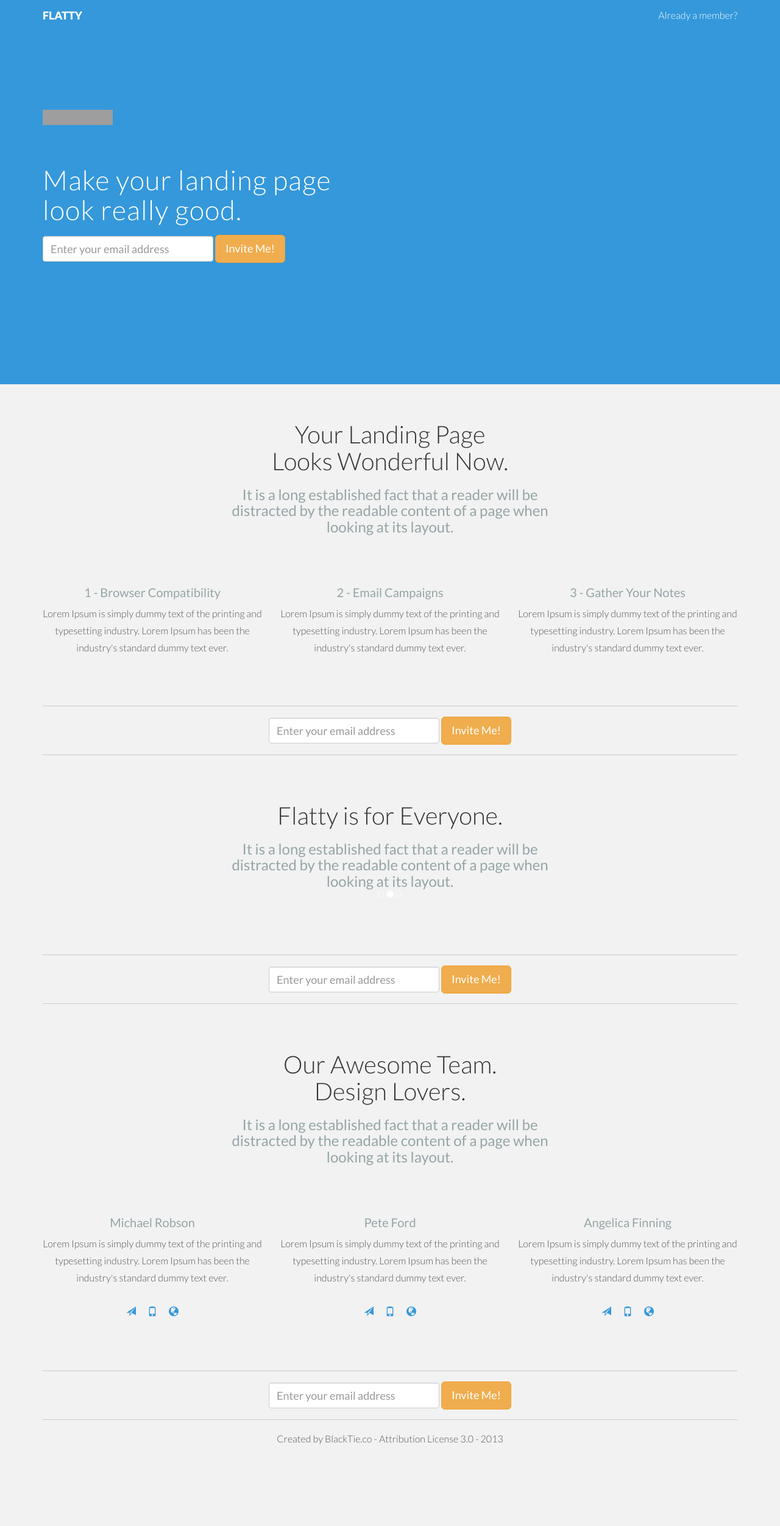
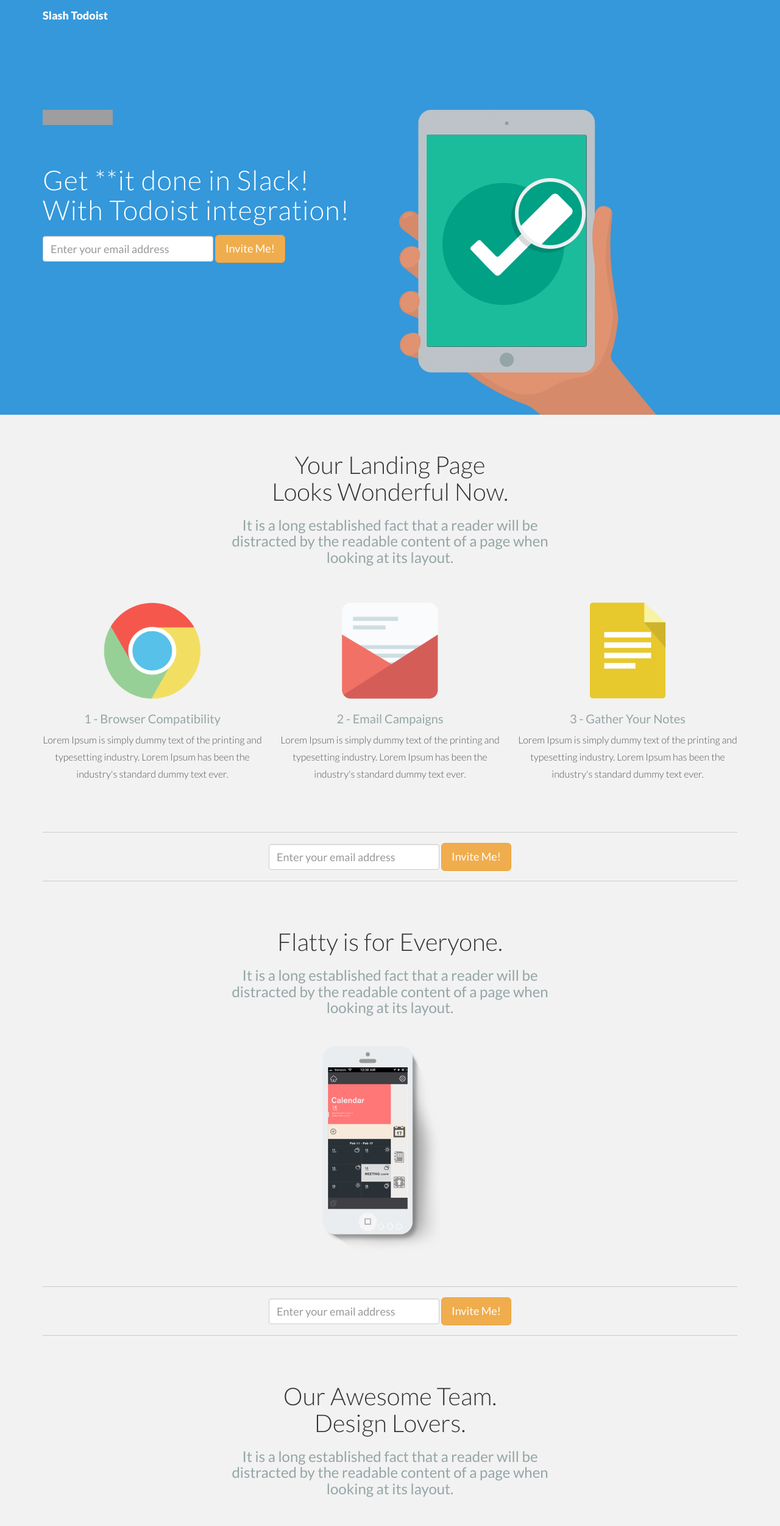
Before and after one commit to nko5/hicapacity, a website: page public/index.html in a window 1280 px wide. Shown: the top 2502 px of the page at 61% size. Before the commit the page ends 2398 px from the top, so only its background shows below. Drawn offline with nearby package versions, Linux system fonts and the light colour scheme; grey boxes are pictures that could not be loaded.

Commit message:
Added title and slogan

```diff
--- a/public/index.html
+++ b/public/index.html
@@ -6,15 +6,15 @@
     <meta name="viewport" content="width=device-width, initial-scale=1.0">
     <meta name="description" content="">
     <meta name="author" content="">
-    <link rel="shortcut icon" href="assets/img/favicon.png">
+    <link rel="shortcut icon" href="/img/favicon.png">
 
     <title>Node Knockout 2015: Slack to Todoist integration</title>
 
     <!-- Bootstrap core CSS -->
-    <link href="styles/bootstrap.css" rel="stylesheet">
+    <link href="/styles/bootstrap.css" rel="stylesheet">
 
     <!-- Custom styles for this template -->
-    <link href="styles/main.css" rel="stylesheet">
+    <link href="/styles/main.css" rel="stylesheet">
 
     <!-- Fonts from Google Fonts -->
 	<link href='http://fonts.googleapis.com/css?family=Lato:300,400,900' rel='stylesheet' type='text/css'>
@@ -37,13 +37,8 @@
             <span class="icon-bar"></span>
             <span class="icon-bar"></span>
           </button>
-          <a class="navbar-brand" href="#"><b>FLATTY</b></a>
+          <a class="navbar-brand" href="#"><b>Slash Todoist</b></a>
         </div>
-        <div class="navbar-collapse collapse">
-          <ul class="nav navbar-nav navbar-right">
-            <li><a href="#">Already a member?</a></li>
-          </ul>
-        </div><!--/.nav-collapse -->
       </div>
     </div>
 
@@ -52,8 +47,8 @@
 			<div class="row">
 				<div class="col-lg-6">
                     <iframe src="http://nodeknockout.com/iframe/hicapacity" frameborder=0 scrolling=no allowtransparency=true width=115 height=25></iframe>
-					<h1>Make your landing page<br/>
-					look really good.</h1>
+                    <h1>Get **it done in Slack!<br/>
+                        With Todoist integration!</h1>
 					<form class="form-inline" role="form">
 					  <div class="form-group">
 					    <input type="email" class="form-control" id="exampleInputEmail1" placeholder="Enter your email address">
@@ -62,7 +57,7 @@
 					</form>
 				</div><!-- /col-lg-6 -->
 				<div class="col-lg-6">
-					<img class="img-responsive" src="assets/img/ipad-hand.png" alt="">
+					<img class="img-responsive" src="/img/theme/ipad-hand.png" alt="">
 				</div><!-- /col-lg-6 -->
 
 			</div><!-- /row -->
@@ -79,20 +74,20 @@
 
 		<div class="row mt centered">
 			<div class="col-lg-4">
-				<img src="assets/img/ser01.png" width="180" alt="">
+				<img src="/img/theme/ser01.png" width="180" alt="">
 				<h4>1 - Browser Compatibility</h4>
 				<p>Lorem Ipsum is simply dummy text of the printing and typesetting industry. Lorem Ipsum has been the industry's standard dummy text ever.</p>
 			</div><!--/col-lg-4 -->
 
 			<div class="col-lg-4">
-				<img src="assets/img/ser02.png" width="180" alt="">
+				<img src="/img/theme/ser02.png" width="180" alt="">
 				<h4>2 - Email Campaigns</h4>
 				<p>Lorem Ipsum is simply dummy text of the printing and typesetting industry. Lorem Ipsum has been the industry's standard dummy text ever.</p>
 
 			</div><!--/col-lg-4 -->
 
 			<div class="col-lg-4">
-				<img src="assets/img/ser03.png" width="180" alt="">
+				<img src="/img/theme/ser03.png" width="180" alt="">
 				<h4>3 - Gather Your Notes</h4>
 				<p>Lorem Ipsum is simply dummy text of the printing and typesetting industry. Lorem Ipsum has been the industry's standard dummy text ever.</p>
 
@@ -138,13 +133,13 @@
 				  <!-- Wrapper for slides -->
 				  <div class="carousel-inner">
 				    <div class="item active">
-				      <img src="assets/img/p01.png" alt="">
+				      <img src="/img/theme/p01.png" alt="">
 				    </div>
 				    <div class="item">
-				      <img src="assets/img/p02.png" alt="">
+				      <img src="/img/theme/p02.png" alt="">
 				    </div>
 				    <div class="item">
-				      <img src="assets/img/p03.png" alt="">
+				      <img src="/img/theme/p03.png" alt="">
 				    </div>
 				  </div>
 				</div>
@@ -178,21 +173,21 @@
 
 		<div class="row mt centered">
 			<div class="col-lg-4">
-				<img class="img-circle" src="assets/img/pic1.jpg" width="140" alt="">
+				<img class="img-circle" src="/img/theme/pic1.jpg" width="140" alt="">
 				<h4>Michael Robson</h4>
 				<p>Lorem Ipsum is simply dummy text of the printing and typesetting industry. Lorem Ipsum has been the industry's standard dummy text ever.</p>
 				<p><i class="glyphicon glyphicon-send"></i> <i class="glyphicon glyphicon-phone"></i> <i class="glyphicon glyphicon-globe"></i></p>
 			</div><!--/col-lg-4 -->
 
 			<div class="col-lg-4">
-				<img class="img-circle" src="assets/img/pic2.jpg" width="140" alt="">
+				<img class="img-circle" src="/img/theme/pic2.jpg" width="140" alt="">
 				<h4>Pete Ford</h4>
 				<p>Lorem Ipsum is simply dummy text of the printing and typesetting industry. Lorem Ipsum has been the industry's standard dummy text ever.</p>
 				<p><i class="glyphicon glyphicon-send"></i> <i class="glyphicon glyphicon-phone"></i> <i class="glyphicon glyphicon-globe"></i></p>
 			</div><!--/col-lg-4 -->
 
 			<div class="col-lg-4">
-				<img class="img-circle" src="assets/img/pic3.jpg" width="140" alt="">
+				<img class="img-circle" src="/img/theme/pic3.jpg" width="140" alt="">
 				<h4>Angelica Finning</h4>
 				<p>Lorem Ipsum is simply dummy text of the printing and typesetting industry. Lorem Ipsum has been the industry's standard dummy text ever.</p>
 				<p><i class="glyphicon glyphicon-send"></i> <i class="glyphicon glyphicon-phone"></i> <i class="glyphicon glyphicon-globe"></i></p>
@@ -221,6 +216,6 @@
     ================================================== -->
     <!-- Placed at the end of the document so the pages load faster -->
     <script src="https://code.jquery.com/jquery-1.10.2.min.js"></script>
-    <script src="assets/js/bootstrap.min.js"></script>
+    <script src="/js/bootstrap.min.js"></script>
   </body>
 </html>
```
